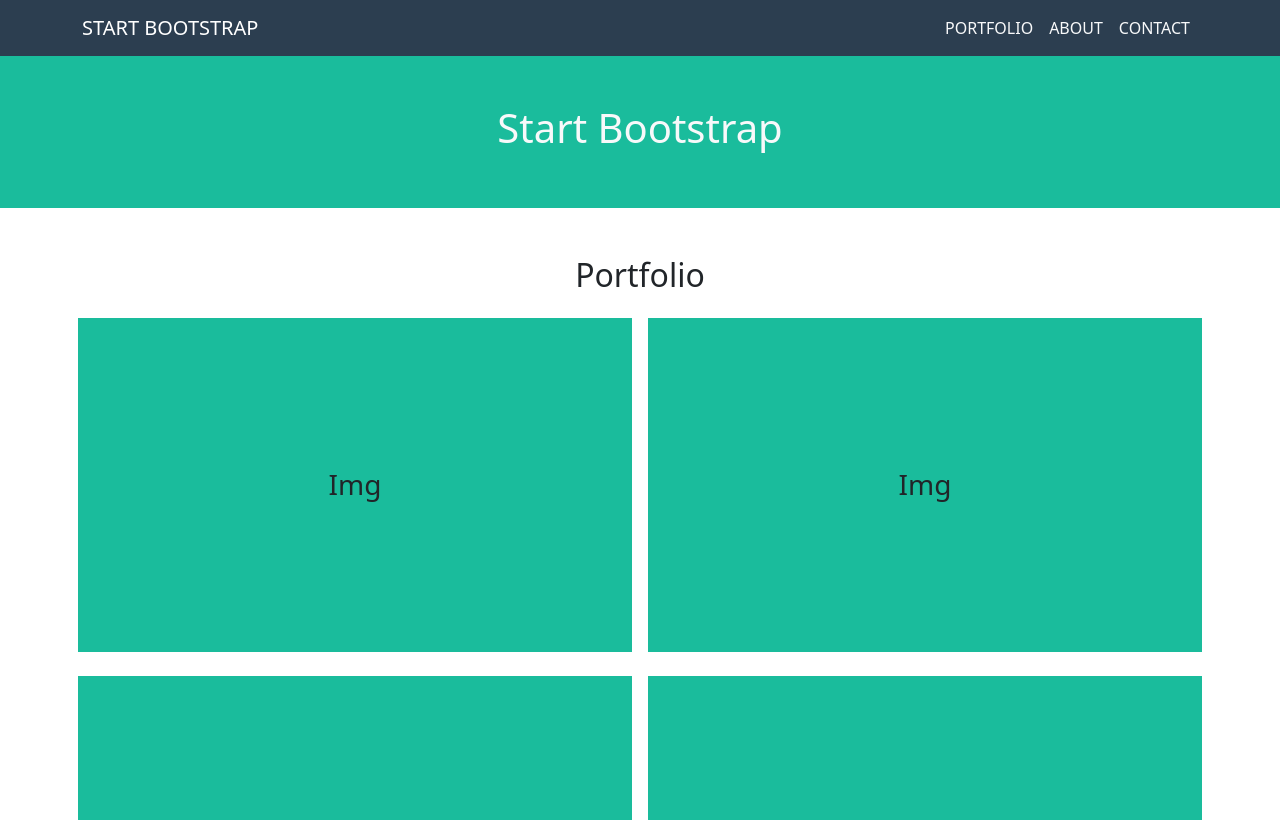
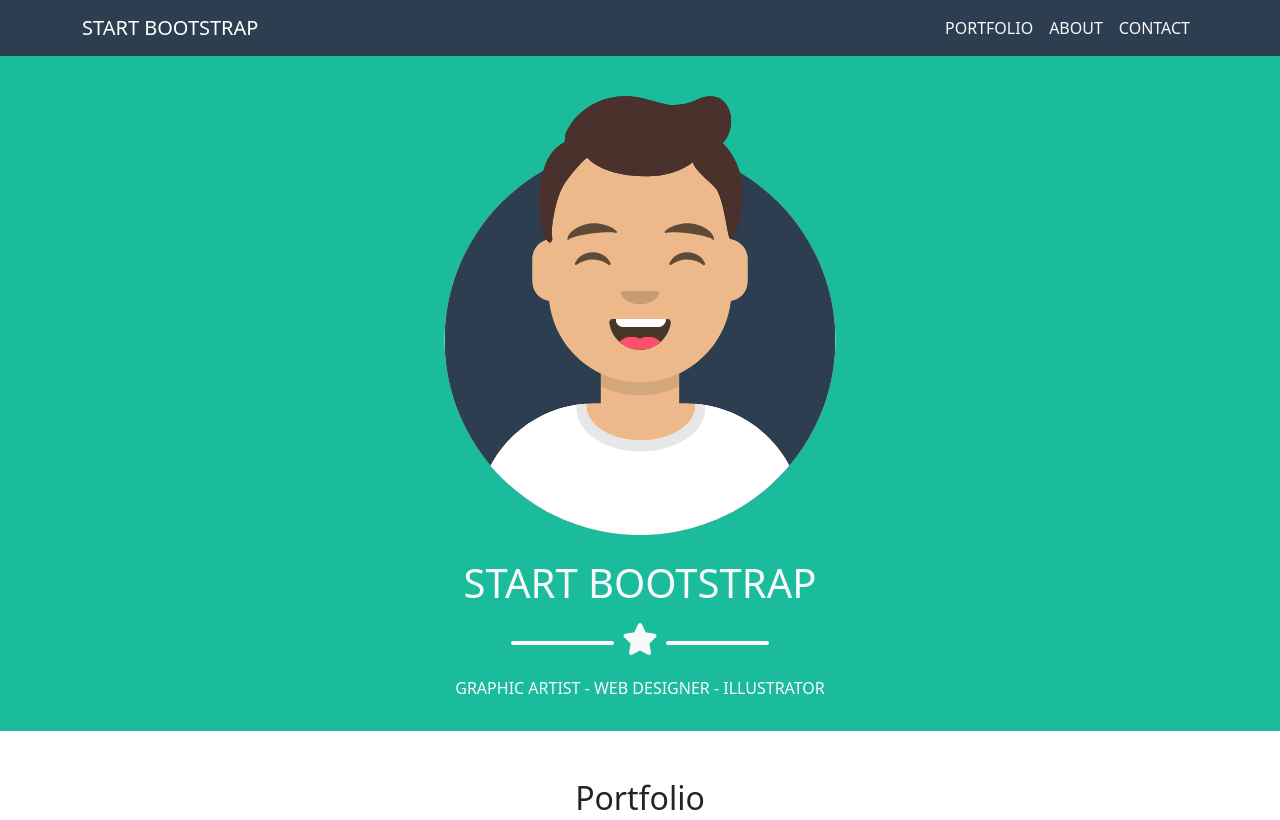
Before and after one commit to vitodursopettersson/html-css-bootstrap-freelancer, a plain HTML site: page index.html in a window 1280 px wide. Shown: the top 820 px of the page. Drawn offline with nearby package versions, Linux system fonts and the light colour scheme.

Commit message:
feat: above

```diff
--- /dev/null
+++ b/css/_partials/star-divider.css
@@ -0,0 +1,21 @@
+.vdu-star-divider {
+    font-size: 2rem;
+}
+
+.vdu-star-divider::before {
+    content: '';
+    display: inline-block;
+    border: 2px solid;
+    width: 14%;
+    vertical-align: middle;
+    border-radius: 20px;
+}
+
+.vdu-star-divider::after {
+    content: '';
+    display: inline-block;
+    border: 2px solid;
+    width: 14%;
+    vertical-align: middle;
+    border-radius: 20px;
+}
--- a/css/style.css
+++ b/css/style.css
@@ -5,6 +5,7 @@ Core
 */
 
 @import url(_partials/variables.css);
+@import url(_partials/star-divider.css);
 
 /*
 **************
@@ -15,6 +16,8 @@ Header
 header {
     background-color: var(--vdu-secondary-700);
 }
+
+
 
 /*
 **************
--- a/index.html
+++ b/index.html
@@ -69,14 +69,30 @@
         <section id="above">
 
             <!-- Container -->
-            <div class="container text-light text-center py-5">
+            <div class="container text-light text-center py-4">
 
                 <!-- Row -->
                 <div class="row justify-content-center">
 
                     <!-- Column -->
                     <div class="col col-md-8">
-                        <h1>Start Bootstrap</h1>
+
+                        <!-- Illustrazione -->
+                        <div class="vdu-image-container col-7 m-auto mb-4">
+                            <img class="img-responsive" src="img/avatar.svg" alt="avatar illustration">
+                        </div>
+
+                        <!-- Titolo -->
+                        <h1 class="text-uppercase">Start Bootstrap</h1>
+
+                        <!-- Divisore -->
+                        <div class="vdu-star-divider mb-3">
+                            <i class=" fa-solid fa-star"></i>
+                        </div>
+
+                        <!-- Testo -->
+                        <h6 class="text-uppercase">Graphic artist - Web designer - Illustrator</h6>
+
                     </div>
 
                 </div>
```
Also changed, not shown: img/avatar.svg (added).
